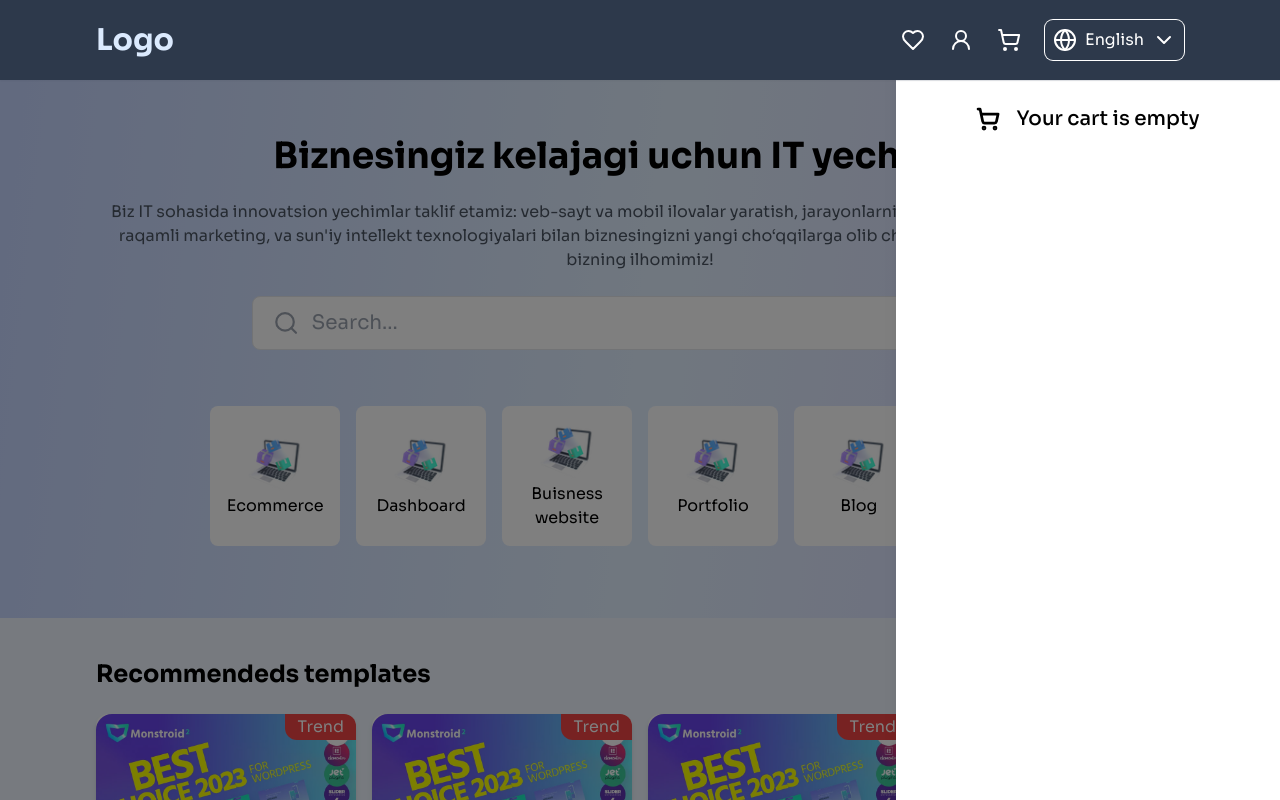
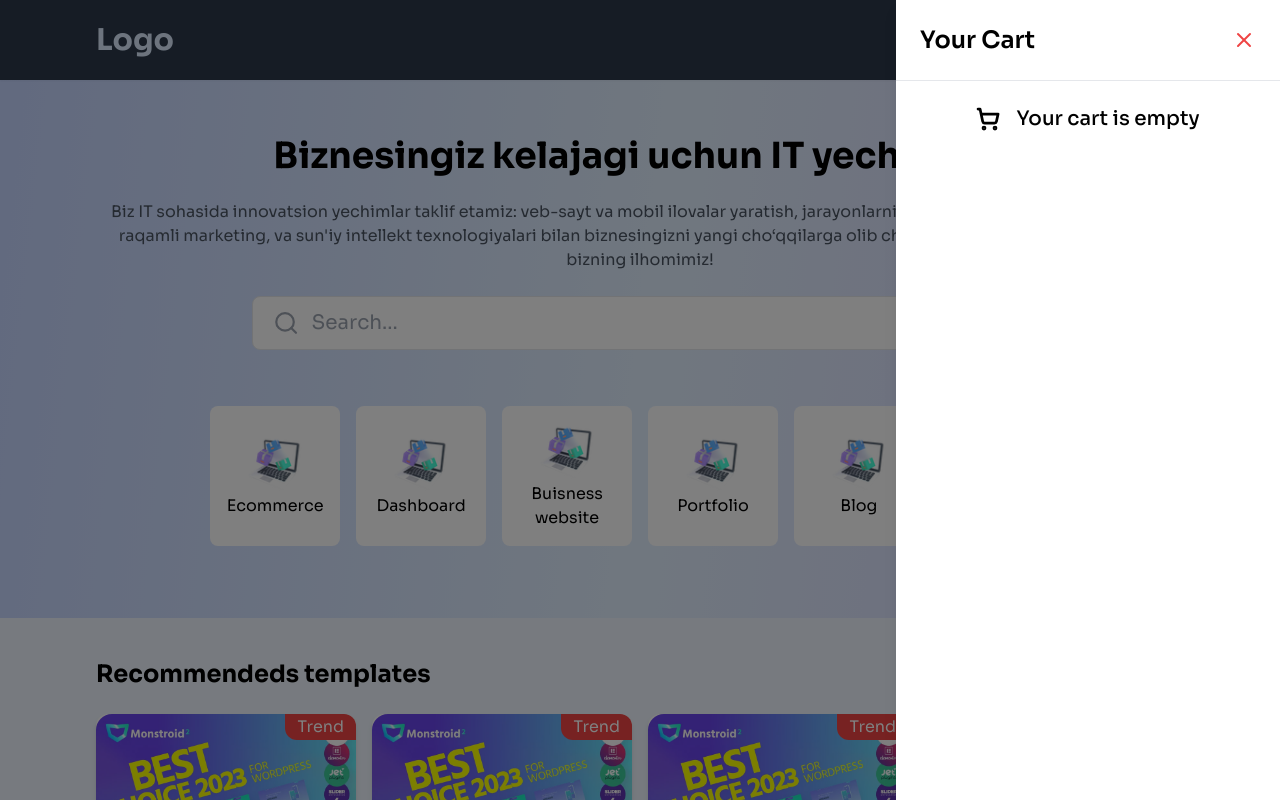
Before and after one commit to hojiakbar2806/softgroup, a Next.js app: page /en in a window 1280 px wide. Both pictures are taken after a click on the button 1009 px from the left and 40 px from the top of the page. Shown: the top 800 px of the page. Built offline with nearby package versions, Linux system fonts and the light colour scheme.

Commit message:
fix:cartdilaog

```diff
--- a/src/app/globals.css
+++ b/src/app/globals.css
@@ -17,6 +17,10 @@
 }
 
 @layer base {
+  * {
+    overscroll-behavior: none;
+  }
+
   html {
     scroll-behavior: smooth;
   }
@@ -28,7 +32,9 @@
   main {
     @apply max-w-[1520px] w-full;
   }
+
   main {
+
     section,
     header,
     footer {
@@ -38,6 +44,7 @@
 }
 
 @layer utilities {
+
   /*//////////STAR/////////*/
   #stars1 {
     width: 1px;
@@ -635,6 +642,7 @@
     from {
       transform: translateY(0px);
     }
+
     to {
       transform: translateY(-2000px);
     }
--- a/src/components/common/dialog.tsx
+++ b/src/components/common/dialog.tsx
@@ -12,7 +12,7 @@ const DialogWrapper: React.FC<DialogProps> = ({ children, onClose, dialogState }
   return (
     <div
       data-state={dialogState}
-      className="fixed w-full h-full top-0 left-0 bg-black/50 z-40 transition-opacity duration-300 data-[state=open]:opacity-100 data-[state=close]:opacity-0 data-[state=close]:pointer-events-none"
+      className="fixed w-full h-full top-0 left-0 bg-black/50 transition-opacity duration-300 data-[state=open]:opacity-100 data-[state=close]:opacity-0 data-[state=close]:pointer-events-none z-50"
       onClick={onClose}
     >
       <div
```
